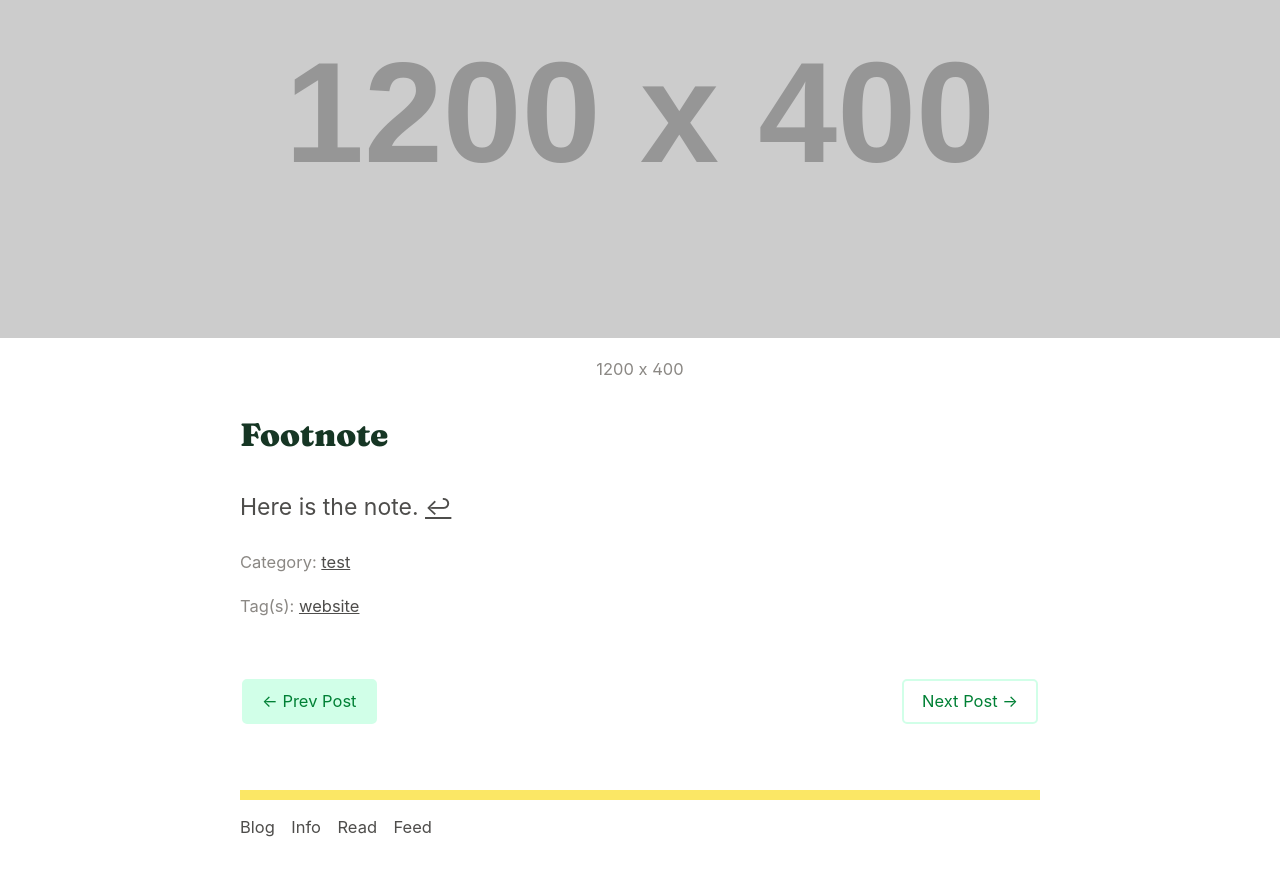
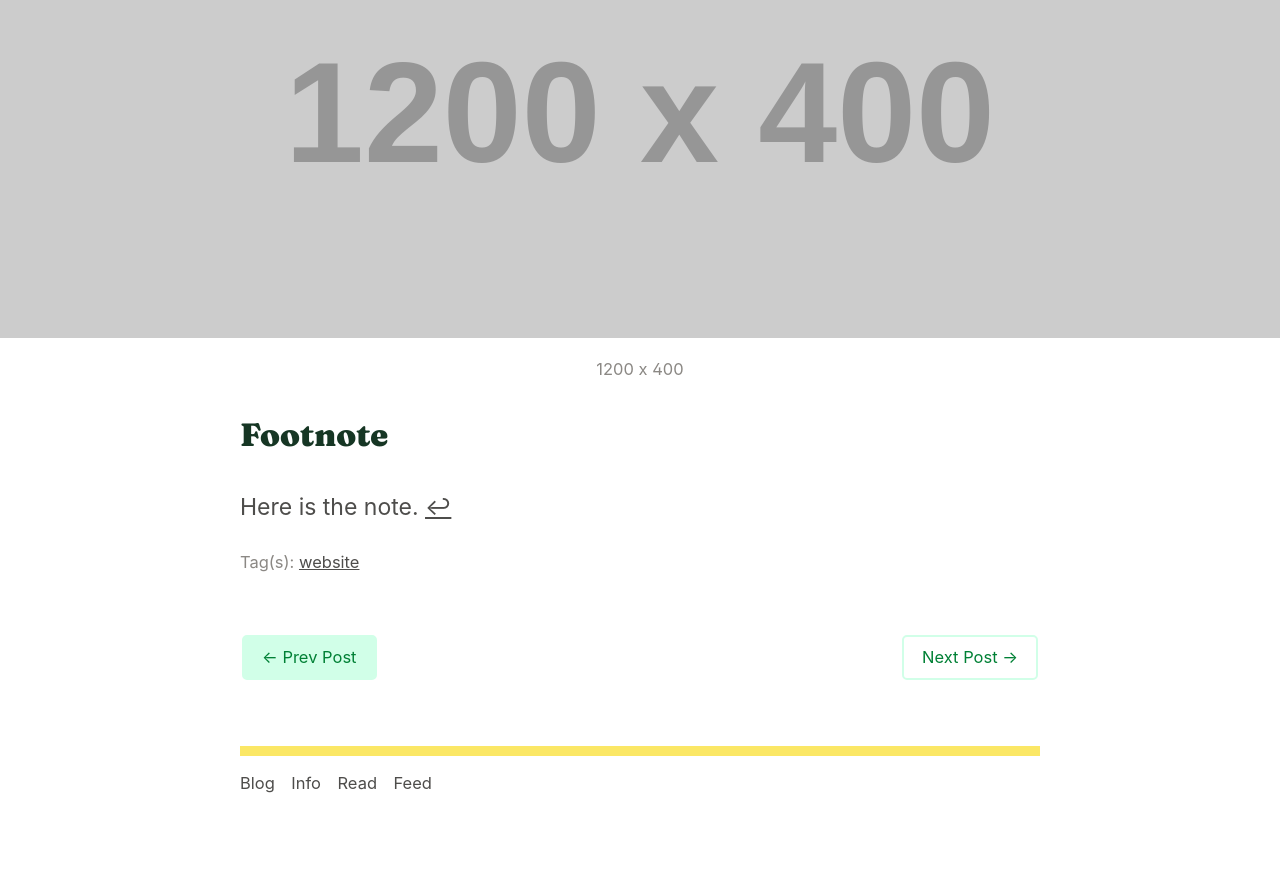
Before and after one commit to ajpwalser/ajpwalser.github.io, a Jekyll site: the page built from _posts/2020-04-17-Styles.md, in a window 1280 px wide and 900 px high, scrolled down 4396 px. Shown: the top 876 px of the window. Built offline with Jekyll 4.4.1, drawn with Linux system fonts in a browser that asks for light colours; some web fonts are replaced.

Commit message:
Update post.html

```diff
--- a/_layouts/post.html
+++ b/_layouts/post.html
@@ -8,7 +8,6 @@ layout: default
    <div itemprop="articleBody">
       {{ content }}
    </div>
-   <p class="meta">{% for category in page.categories %}Category: <a href="{{ site.url }}/categories/{{ category | cgi_escape }}" title="Posts about “{{ category }}”" rel="category">{{ category }}</a>{% unless forloop.last %}&nbsp;{% endunless %}{% endfor %}</p>
    <p class="meta">{% for tag in page.tags %}Tag(s): <a href="{{ site.url }}/tags/#{{ tag | cgi_escape }}" title="Posts tagged “{{ tag }}”" rel="tag">{{ tag }}</a>{% unless forloop.last %}&nbsp;{% endunless %}{% endfor %}</p>
    <div class="post-nav">
          {% if page.previous.url %}
```
